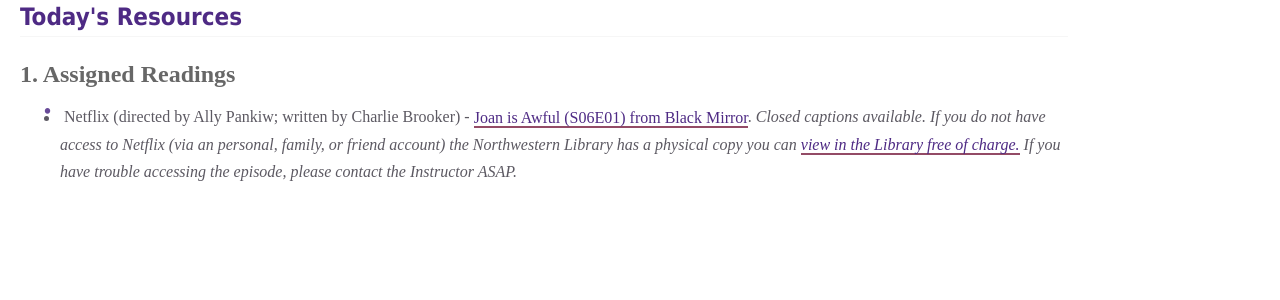
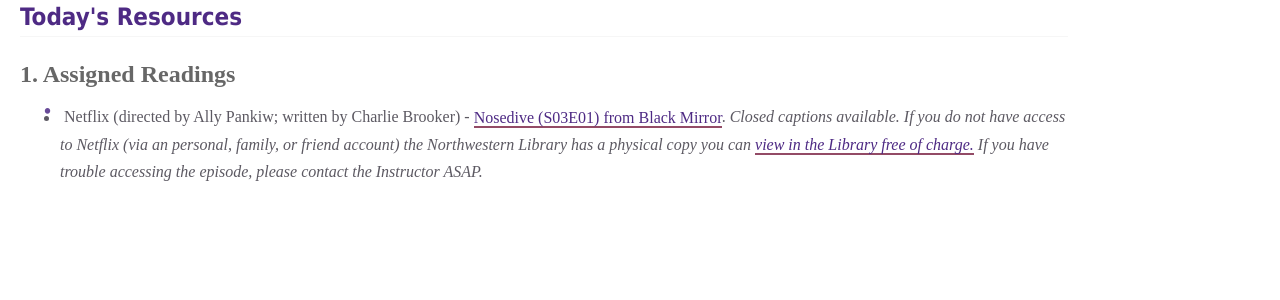
Before and after one commit to shhyou/bain-cs111-web-fork, a Jekyll site: the page built from pages/_lectures/week07_ethics.md, in a window 1280 px wide. Shown: the part 1070-1370 px from the top of the page. Built offline with Jekyll 4.4.1, drawn with Linux system fonts in a browser that asks for light colours; some web fonts are replaced.

Commit message:
deploy tweaks

```diff
--- a/_layouts/module.html
+++ b/_layouts/module.html
@@ -5,6 +5,12 @@
 ---
 {% if page.lec_assignment %}
 <object hidden="hidden" id="assignment-flag-custom"></object>
+<object hidden="hidden" id="canvas_id">{{page.canvas_id}}</object>
+<object hidden="hidden" id="due_date">{{page.due_date}}</object>
+<object hidden="hidden" id="canvas_assignment_group">{{page.canvas_assignment_group}}</object>
+<object hidden="hidden" id="canvas_submission_types">{{page.canvas_submission_types}}</object>
+<object hidden="hidden" id="canvas_allowed_extensions">{{page.canvas_allowed_extensions}}</object>
+<object hidden="hidden" id="canvas_points_possible">{{page.canvas_points_possible}}</object>
 {% endif %}
 
 {{content}}
--- a/pages/_lectures/week07_ethics.md
+++ b/pages/_lectures/week07_ethics.md
@@ -13,7 +13,7 @@
 canvas_submission_types: "online_upload,online_text_entry"
 due_date: 2023-10-30
 readings:
-   - title: "Joan is Awful (S06E01) from Black Mirror"
+   - title: "Nosedive (S03E01) from Black Mirror"
      author: "Netflix (directed by Ally Pankiw; written by Charlie Brooker)"
      url: https://www.netflix.com/title/70264888?source=35
      notes: "Closed captions available. If you do not have access to Netflix (via an personal, family, or friend account) the Northwestern Library has a physical copy you can <a href='https://search.library.northwestern.edu/permalink/01NWU_INST/h04e76/alma9980671756502441'>view in the Library free of charge.</a> If you have trouble accessing the episode, please contact the Instructor ASAP."
```
